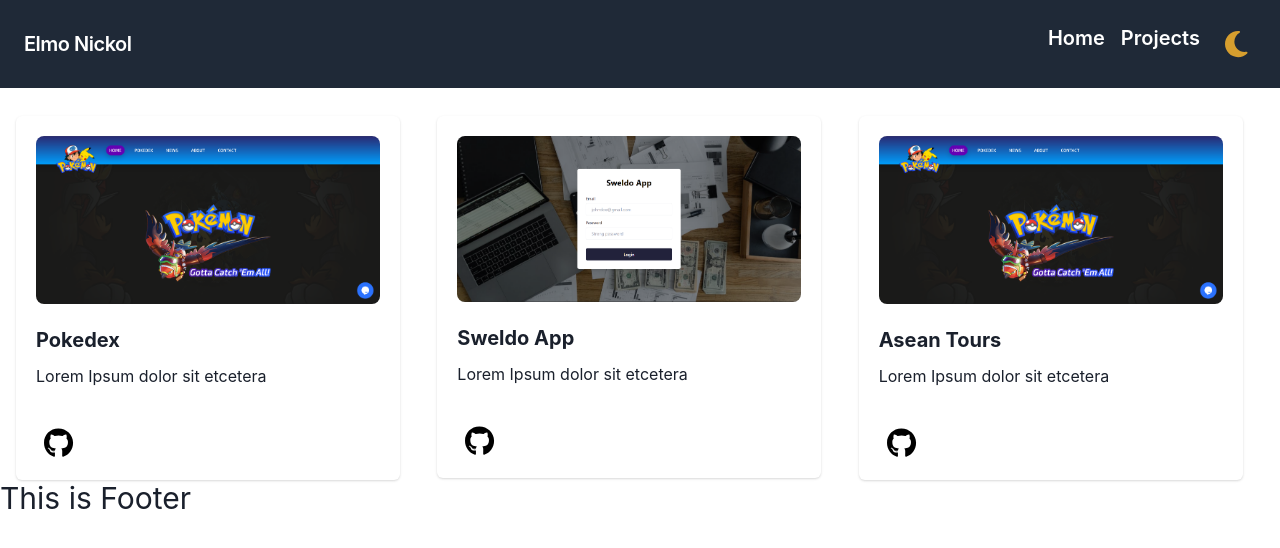
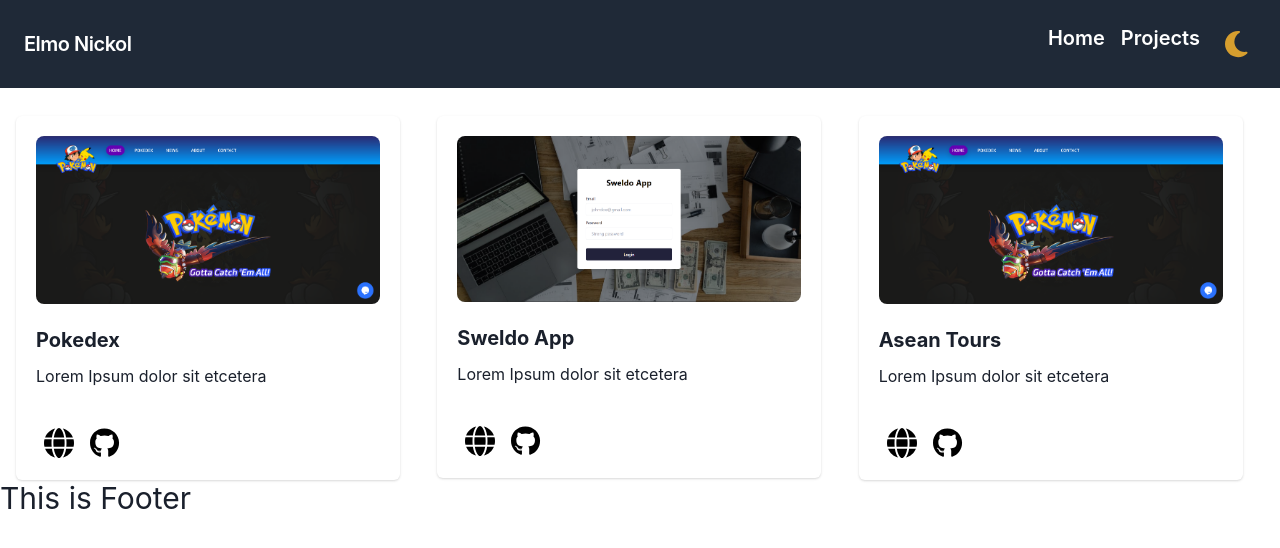
Before and after one commit to elmonickcool/my_portfolio, a Next.js app: page /Project in a window 1280 px wide. Shown: the top 548 px of the page. Built offline with nearby package versions, Linux system fonts and the light colour scheme.

Commit message:
revert to solid

```diff
--- a/src/pages/Project.jsx
+++ b/src/pages/Project.jsx
@@ -1,10 +1,10 @@
-import { Card, Image, Heading, Text, Stack, CardBody, CardFooter } from '@chakra-ui/react'
-import Showcase from '../asset/api/project.json'
+import { Card, Image, Heading, Text, Stack, CardBody, CardFooter } from '@chakra-ui/react';
+import Showcase from '../asset/api/project.json';
 import NextLink from "next/link";
 import { useColorMode, Link } from "@chakra-ui/react";
 import { FontAwesomeIcon } from "@fortawesome/react-fontawesome";
 import { faGithub } from "@fortawesome/free-brands-svg-icons";
-import {faGlobe} from "@fortawesome/free-regular-svg-icons";
+import {faGlobe} from "@fortawesome/free-solid-svg-icons";
 
 
 
@@ -33,14 +33,14 @@ const Project = () => {
                   </Stack>
                 </CardBody>
                 <CardFooter>
-                  <Link as={NextLink} href="https://github.com/elmonickcool">
+                  <Link as={NextLink} href={projectShowcase.live}>
                     <FontAwesomeIcon
                       icon={faGlobe}
                       className={`text-3xl mx-2 ${colorMode === "light" ? "text-black" : "text-white"
                         }`}
                     />
                   </Link>
-                  <Link as={NextLink} href="https://github.com/elmonickcool">
+                  <Link as={NextLink} href={projectShowcase.github}>
                     <FontAwesomeIcon
                       icon={faGithub}
                       className={`text-3xl mx-2 ${colorMode === "light" ? "text-black" : "text-white"
```
